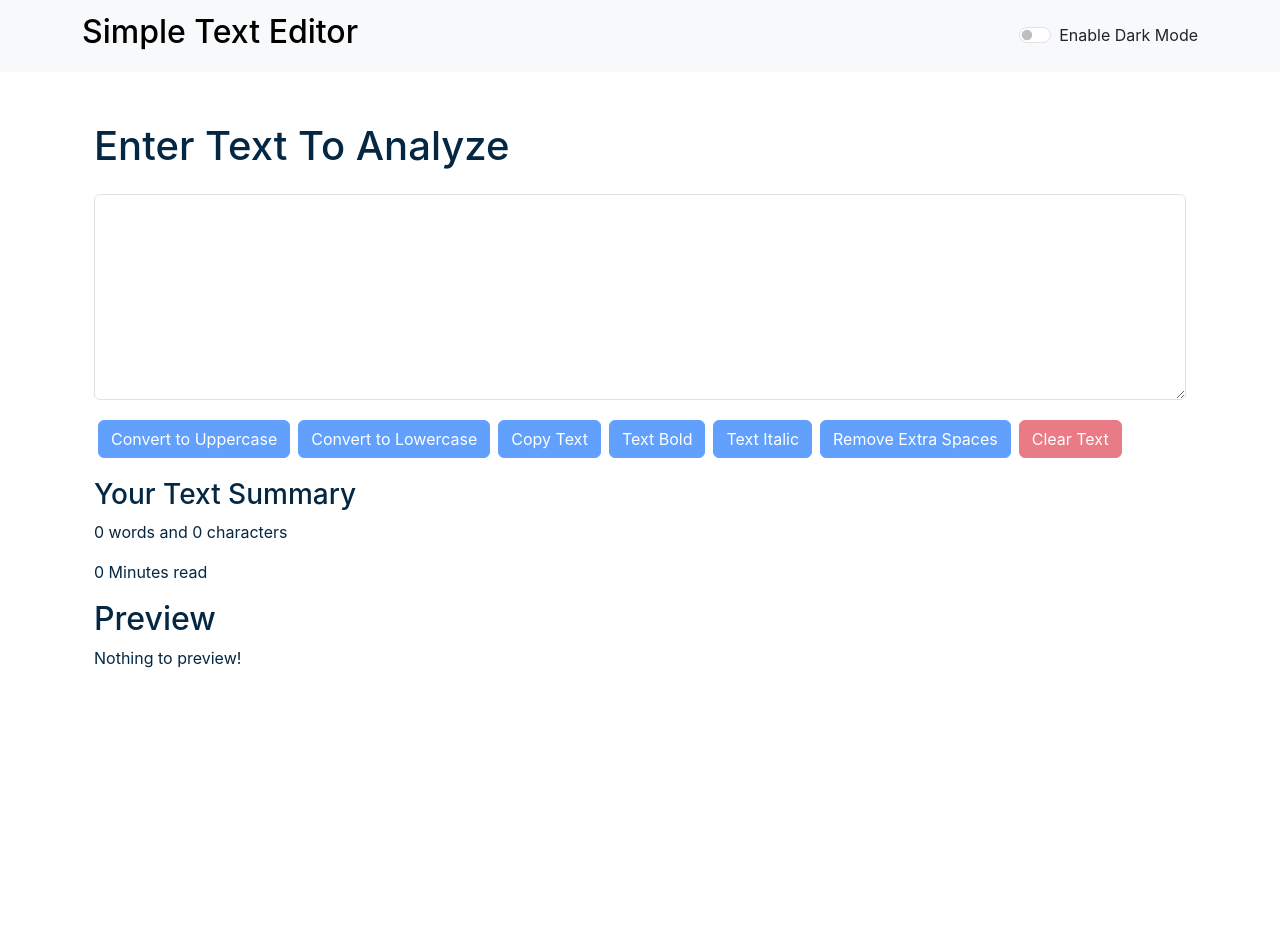
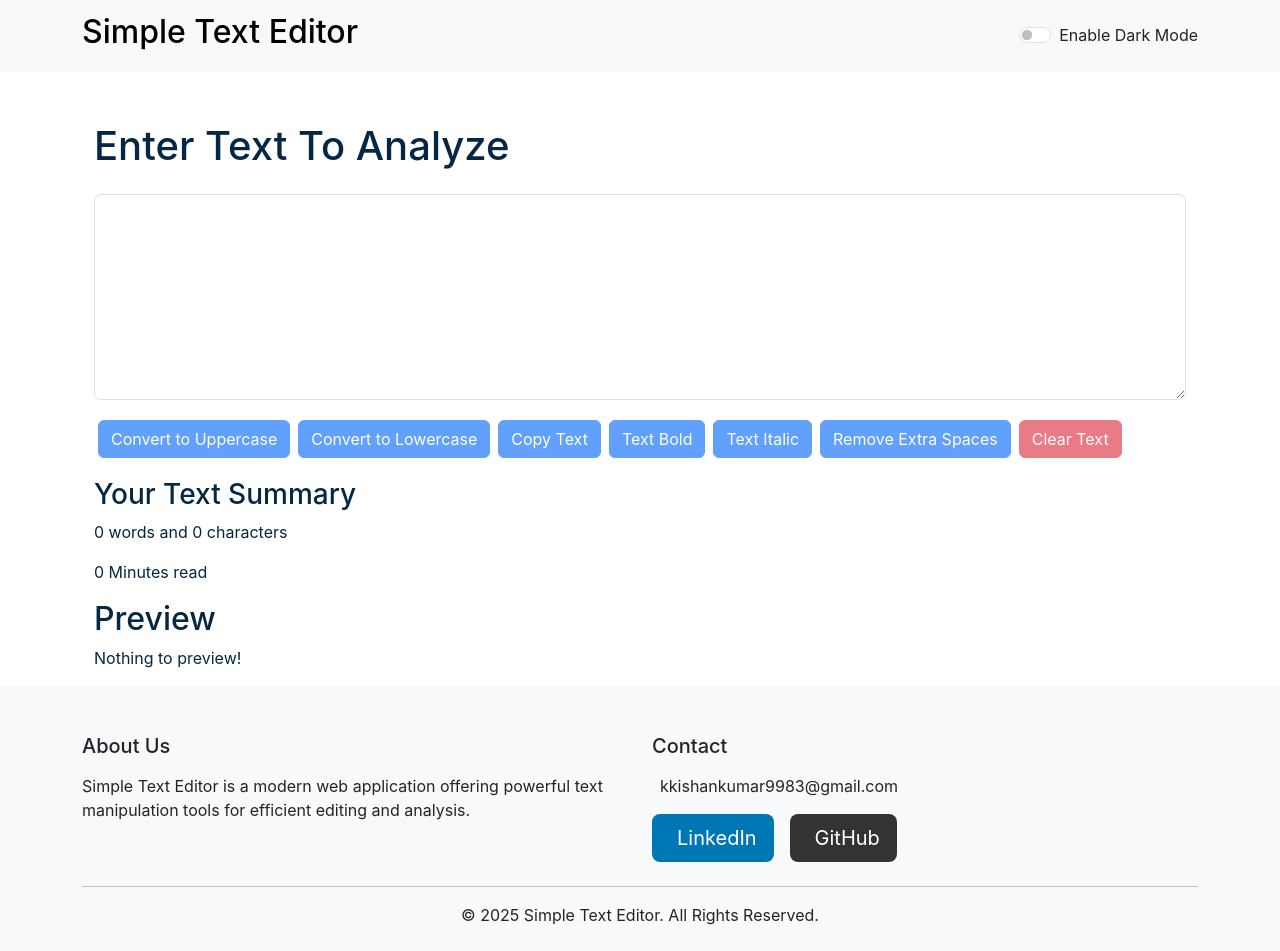
Before and after one commit to KishanKumarSolanki/Simple-Text-editor, a React (Create React App) app: page / in a window 1280 px wide. Before the commit the page ends 800 px from the top, so only its background shows below. Built offline with nearby package versions, Linux system fonts and the light colour scheme.

Commit message:
Add footer

```diff
--- a/src/App.css
+++ b/src/App.css
@@ -1,38 +1,31 @@
-.App {
-  text-align: center;
-}
-
-.App-logo {
-  height: 40vmin;
-  pointer-events: none;
-}
-
-@media (prefers-reduced-motion: no-preference) {
-  .App-logo {
-    animation: App-logo-spin infinite 20s linear;
-  }
-}
-
-.App-header {
-  background-color: #282c34;
-  min-height: 100vh;
-  display: flex;
-  flex-direction: column;
-  align-items: center;
-  justify-content: center;
-  font-size: calc(10px + 2vmin);
+/* LinkedIn Color */
+.btn-linkedin-light {
+  background-color: #0077b5;
   color: white;
 }
 
-.App-link {
-  color: #61dafb;
+.btn-linkedin-dark {
+  background-color: #005582;
+  color: white;
 }
 
-@keyframes App-logo-spin {
-  from {
-    transform: rotate(0deg);
-  }
-  to {
-    transform: rotate(360deg);
-  }
+.btn-linkedin-light:hover, .btn-linkedin-dark:hover {
+  background-color: #005582;
+  color: white;
 }
+
+/* GitHub Color */
+.btn-github-light {
+  background-color: #333;
+  color: white;
+}
+
+.btn-github-dark {
+  background-color: #000;
+  color: white;
+}
+
+.btn-github-light:hover, .btn-github-dark:hover {
+  background-color: #000;
+  color: white;
+}
--- a/src/App.js
+++ b/src/App.js
@@ -1,5 +1,6 @@
 import './App.css';
 import Alert from './components/Alert';
+import Footer from './components/Footer';
 import Navbar from './components/Navbar';
 import TextForm from './components/TextForm';
 import { useState } from 'react';
@@ -15,7 +16,7 @@ function App() {
     })
     setTimeout(() => {
       setAlert(null);
-    }, 1500);
+    }, 2000);
   }
 
   const toggleMode = () => {
@@ -37,6 +38,7 @@ function App() {
       <div className="container">
         <TextForm showAlert={showAlert} heading='Enter Text To Analyze' mode={mode} />
       </div>
+      <Footer mode={mode}/>
     </>
   );
 }
--- a/src/components/Alert.js
+++ b/src/components/Alert.js
@@ -1,17 +1,20 @@
-import React from 'react'
+import React from 'react';
 
 function Alert(props) {
     const capitalize = (word) => {
         const lower = word.toLowerCase();
         return lower.charAt(0).toUpperCase() + lower.slice(1);
-    }
+    };
+
     return (
-        <div style={{ height: '50px' }}>
-            {props.alert && <div className={`alert alert-${props.alert.type} alert-dismissible fade show`} role="alert">
-                <strong>{capitalize(props.alert.type)}</strong>: {props.alert.msg}
-            </div>}
+        <div style={{ maxWidth: '500px', margin: 'auto', height: '50px' }}>
+            {props.alert && (
+                <div className={`alert alert-${props.alert.type} alert-dismissible fade show text-center`} role="alert">
+                    <strong>{capitalize(props.alert.type)}</strong>: {props.alert.msg}
+                </div>
+            )}
         </div>
-    )
+    );
 }
 
-export default Alert
+export default Alert;
--- /dev/null
+++ b/src/components/Footer.js
@@ -0,0 +1,51 @@
+import React from "react";
+
+export default function Footer({ mode }) {
+  return (
+    <footer className={`pt-5 pb-4 ${mode === 'dark' ? 'bg-dark text-light' : 'bg-light text-dark'}`}>
+      <div className="container">
+        <div className="row">
+          {/* About Section */}
+          <div className="col-md-6 mb-4 mb-md-0">
+            <h5 className={`mb-3 ${mode === 'dark' ? 'text-light' : 'text-dark'}`}>About Us</h5>
+            <p>
+              Simple Text Editor is a modern web application offering powerful text manipulation tools for efficient editing and analysis.
+            </p>
+          </div>
+
+          {/* Contact Section */}
+          <div className="col-md-6">
+            <h5 className={`mb-3 ${mode === 'dark' ? 'text-light' : 'text-dark'}`}>Contact</h5>
+            <p className={`mb-3 ${mode === 'dark' ? 'text-light' : 'text-dark'}`}>
+              <i className="bi bi-envelope me-2"></i> kkishankumar9983@gmail.com
+            </p>
+            <div>
+              <a
+                href="http://www.linkedin.com/in/kishan-kumar-2b5067345"
+                target="_blank"
+                rel="noreferrer"
+                className={`btn btn-lg mb-2 me-3 ${mode === 'dark' ? 'btn-linkedin-dark' : 'btn-linkedin-light'}`}
+                aria-label="Visit LinkedIn Profile"
+              >
+                <i className="bi bi-linkedin me-2"></i>LinkedIn
+              </a>
+              <a
+                href="https://github.com/KishanKumarSolanki"
+                target="_blank"
+                rel="noreferrer"
+                className={`btn btn-lg mb-2 ${mode === 'dark' ? 'btn-github-dark' : 'btn-github-light'}`}
+                aria-label="Visit GitHub Profile"
+              >
+                <i className="bi bi-github me-2"></i>GitHub
+              </a>
+            </div>
+          </div>
+        </div>
+        <hr className={mode === 'dark' ? 'bg-light' : 'bg-dark'} />
+        <div className="text-center">
+          <p className="mb-0">© 2025 Simple Text Editor. All Rights Reserved.</p>
+        </div>
+      </div>
+    </footer>
+  );
+}
--- a/src/components/TextForm.js
+++ b/src/components/TextForm.js
@@ -47,8 +47,8 @@ export default function TextForm(props) {
     };
 
 
-    const [isBold, setBold] = useState('');
-    const [isItalic, setItalic] = useState('');
+    const [isBold, setBold] = useState();
+    const [isItalic, setItalic] = useState(true);
     const [text, setText] = useState('');
     return (
         <>
```
Also changed, not shown: src/components/About.js (deleted).
